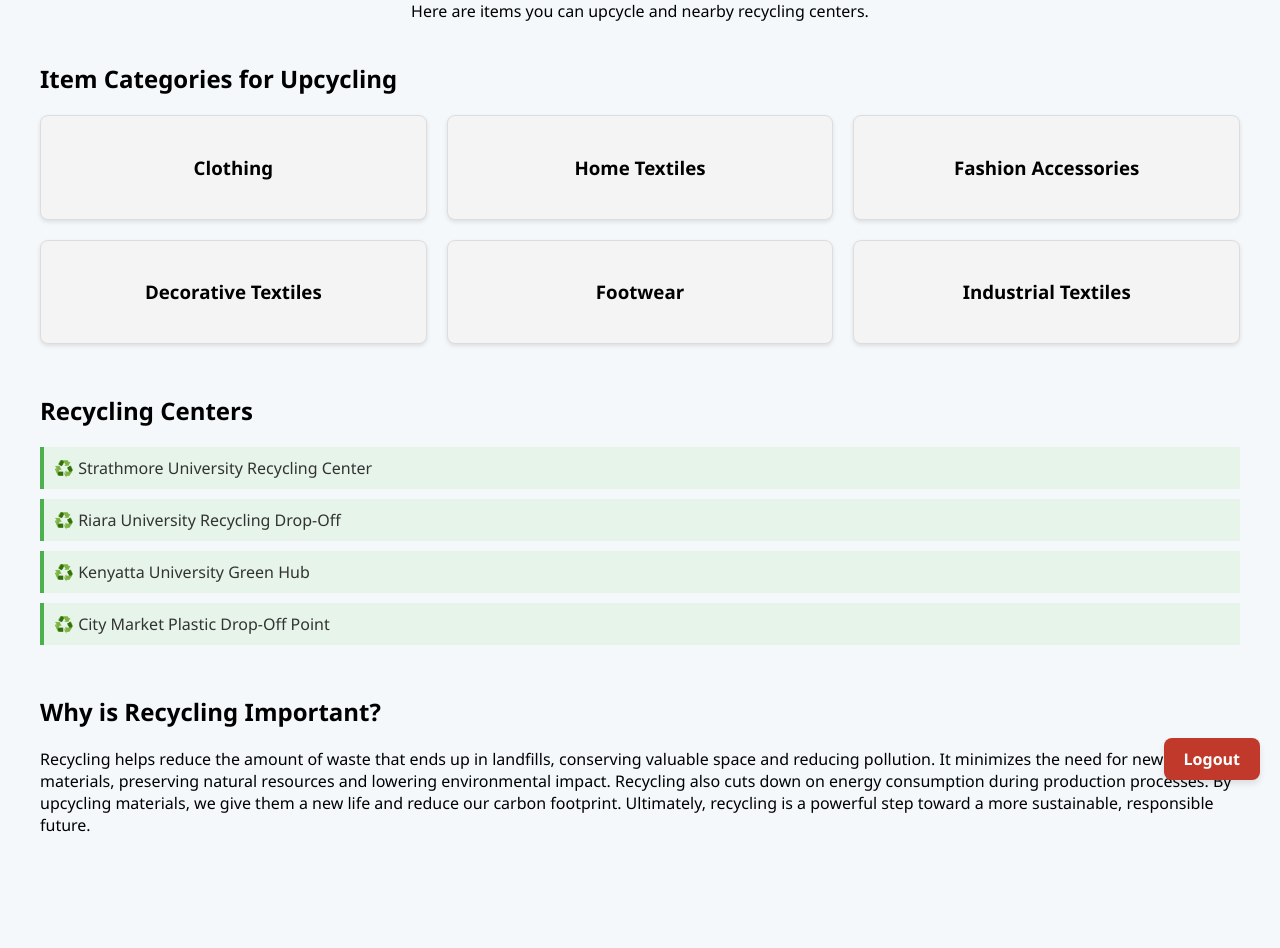
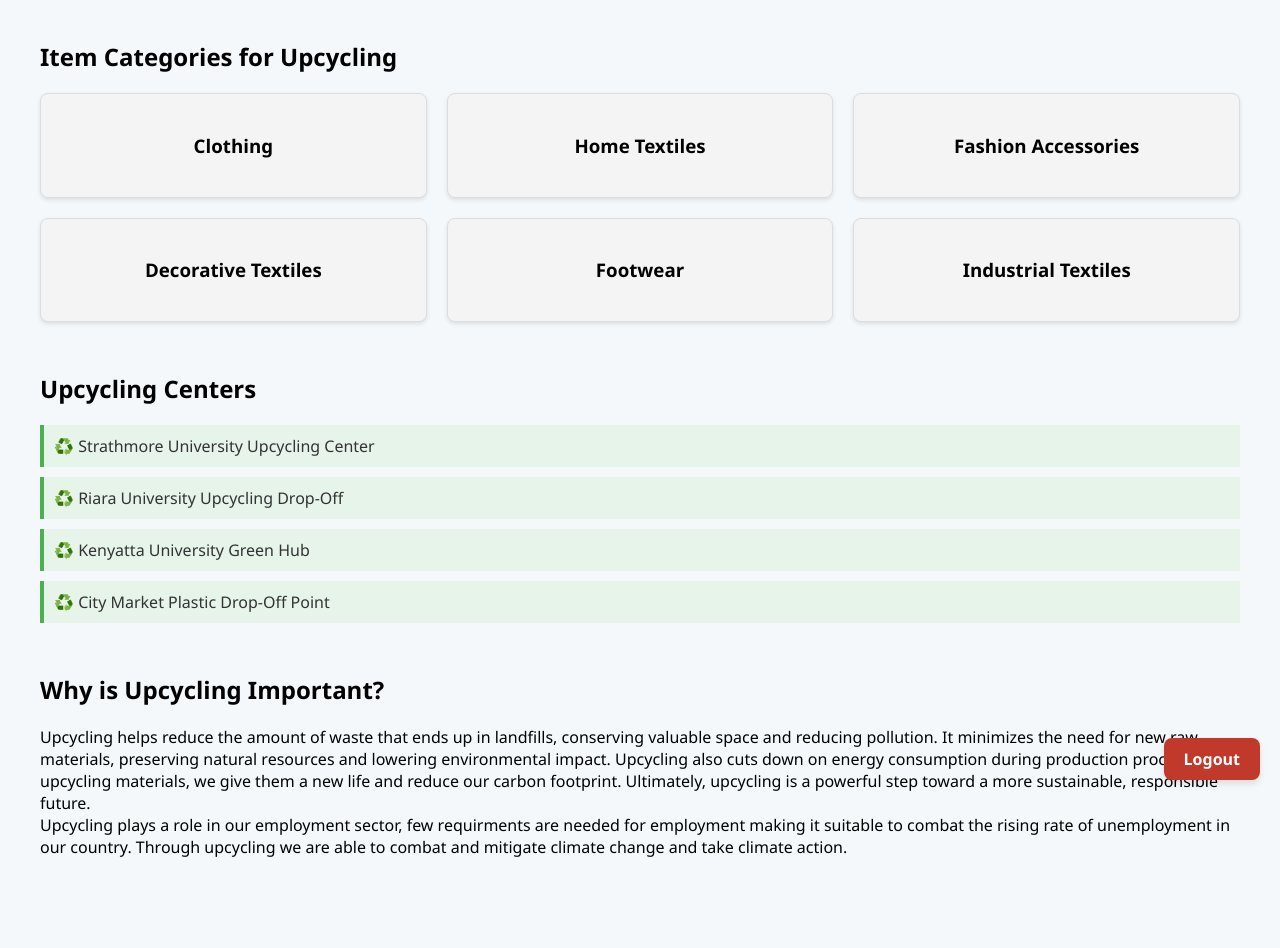
Before and after one commit to taragon/PoaFabric, a Django app: page /upcycler/ in a window 1280 px wide. Before the commit the page ends 832 px from the top, so only its background shows below. Run offline with Django 4.2, Linux system fonts and the light colour scheme; a user stored in the database is signed in.

Commit message:
Adding content to the recycling page

```diff
--- a/user/templates/user/upcycler.html
+++ b/user/templates/user/upcycler.html
@@ -28,18 +28,21 @@
         </section>
 
         <section class="centers-section">
-            <h2>Recycling Centers</h2>
+            <h2>Upcycling Centers</h2>
             <ul>
-                <li>♻️ Strathmore University Recycling Center</li>
-                <li>♻️ Riara University Recycling Drop-Off</li>
+                <li>♻️ Strathmore University Upcycling Center</li>
+                <li>♻️ Riara University Upcycling Drop-Off</li>
                 <li>♻️ Kenyatta University Green Hub</li>
                 <li>♻️ City Market Plastic Drop-Off Point</li>
             </ul>
         </section>
 
         <section class="why-recycle">
-            <h2>Why is Recycling Important?</h2>
-            <p>Recycling helps reduce the amount of waste that ends up in landfills, conserving valuable space and reducing pollution. It minimizes the need for new raw materials, preserving natural resources and lowering environmental impact. Recycling also cuts down on energy consumption during production processes. By upcycling materials, we give them a new life and reduce our carbon footprint. Ultimately, recycling is a powerful step toward a more sustainable, responsible future.</p>
+            <h2>Why is Upcycling Important?</h2>
+            <p>Upcycling helps reduce the amount of waste that ends up in landfills, conserving valuable space and reducing pollution. It minimizes the need for new raw materials, preserving natural resources and lowering environmental impact. Upcycling also cuts down on energy consumption during production processes. By upcycling materials, we give them a new life and reduce our carbon footprint. Ultimately, upcycling is a powerful step toward a more sustainable, responsible future.
+              <br>Upcycling plays a role in our employment sector, few requirments are needed for employment making it suitable to combat the rising rate of unemployment in our country.
+              Through upcycling we are able to combat and mitigate climate change and take climate action.
+            </p>
         </section>
     </div>
     <a href="{% url 'logout' %}" class="logout-btn">Logout</a>
```
Also changed, not shown: db.sqlite3.
